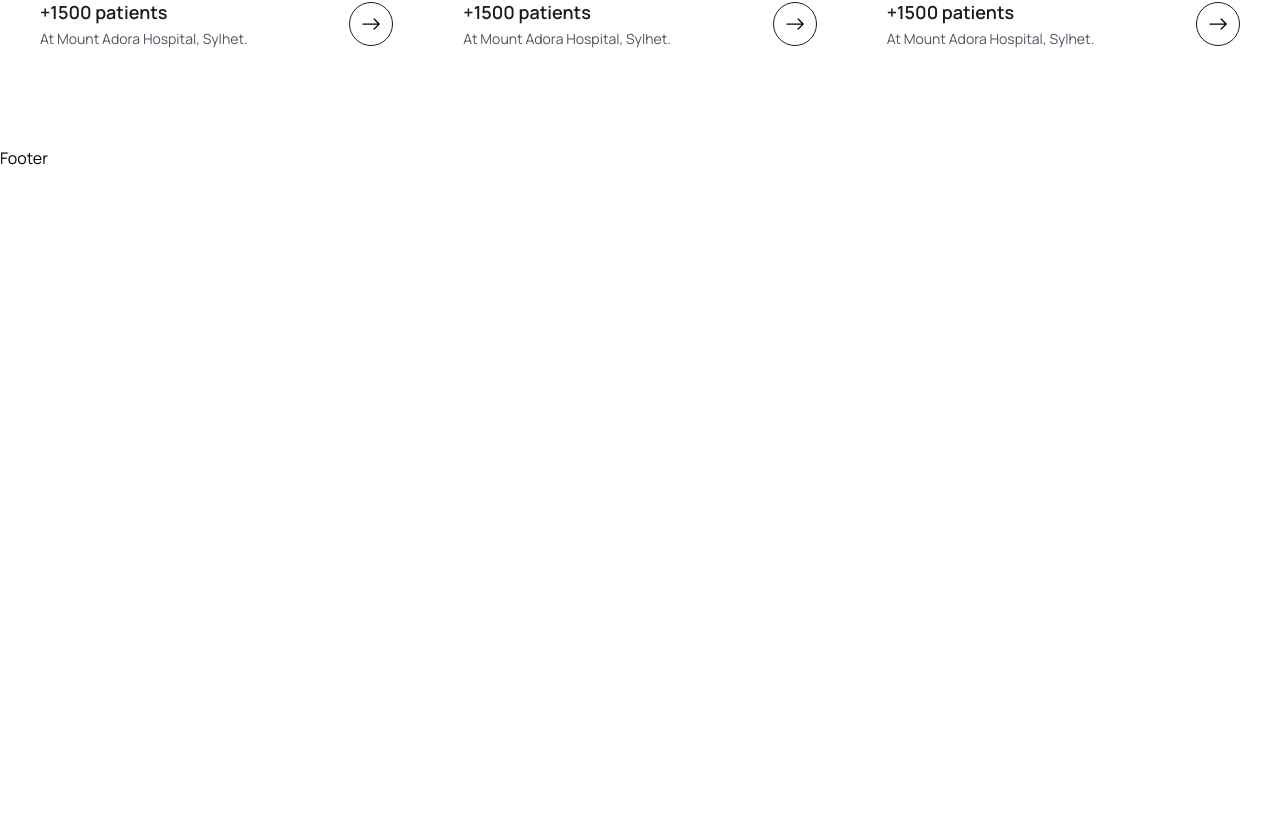
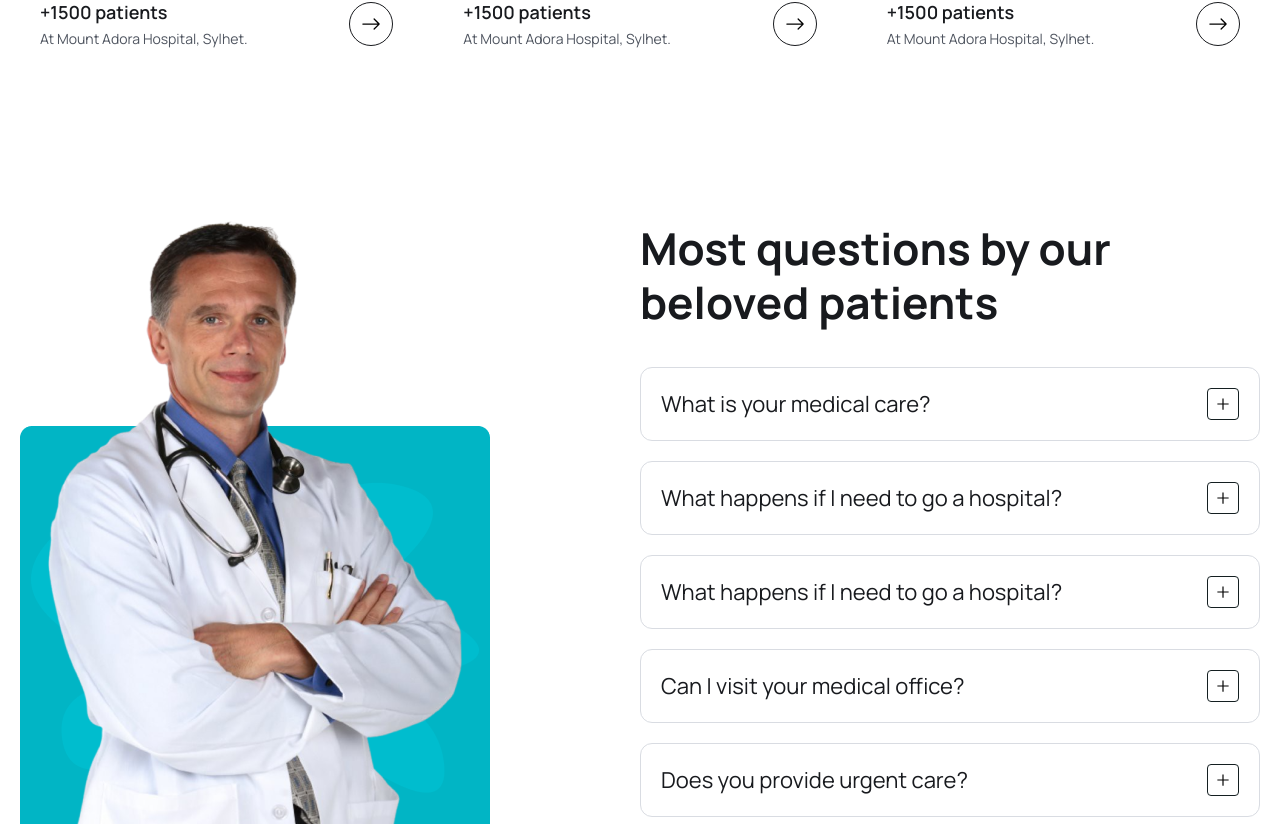
Before and after one commit to vishalkj2002/MediConnect, a React (Vite) app in the folder Frontend/: page / in a window 1280 px wide. Shown: the part 4616-5440 px from the top of the page. Before the commit the page ends 4786 px from the top, so only its background shows below. Built offline with nearby package versions, Linux system fonts and the light colour scheme.

Commit message:
Added faq section

```diff
--- /dev/null
+++ b/Frontend/src/components/Faq/FaqItem.jsx
@@ -0,0 +1,24 @@
+import { useState } from 'react';
+import {AiOutlineMinus, AiOutlinePlus} from 'react-icons/ai';
+
+const FaqItem = ({item}) => {
+  const [isOpen, setIsOpen] = useState(false);
+  const toggleAccordion = () => {
+    setIsOpen(!isOpen);
+  };
+
+  return (
+    <div className='p-3 lg:p-5 rounded-[12px] border border-solid border-[#D9DCE2] mb-5 cursor-pointer'>
+      <div className='flex items-center justify-between gap-5' onClick={toggleAccordion}>
+        <h4 className='text-[16px] leading-7 lg:text-[22px] lg:leading-8 text-headingColor'>{item.question}</h4>
+        <div className={`${isOpen && "bg-primaryColor text-white border-none"} w-7 h-7 lg:w-8 lg:h-8 border border-solid border-[#141F21] rounded flex items-center justify-center`}>{isOpen ? <AiOutlineMinus/> : <AiOutlinePlus/>}</div>
+      </div>
+
+      {isOpen && <div className='mt-4'>
+        <p className='text-[14px] leading-6 lg:text-[16px] lg:leading-7 font-[400] text-textColor'>{item.content}</p>
+        </div>}
+    </div>
+  )
+}
+
+export default FaqItem
--- /dev/null
+++ b/Frontend/src/components/Faq/FaqList.jsx
@@ -0,0 +1,13 @@
+import React from 'react';
+import { faqs } from './../../assets/data/faqs';
+import FaqItem from './FaqItem';
+
+const FaqList = () => {
+  return (
+    <ul className='mt-[38px]'>
+      {faqs.map((item, index) => <FaqItem item={item} key={index}/>)}
+    </ul>
+  )
+}
+
+export default FaqList
--- a/Frontend/src/pages/Home.jsx
+++ b/Frontend/src/pages/Home.jsx
@@ -6,6 +6,7 @@
 import icon02 from '../assets/images/icon02.png';
 import icon03 from '../assets/images/icon03.png';
 import featureImg from '../assets/images/feature-img.png';
+import faqImg from '../assets/images/faq-img.png';
 import videoIcon from '../assets/images/video-icon.png';
 import avatarIcon from '../assets/images/avatar-icon.png';
 import { Link } from 'react-router-dom';
@@ -13,6 +14,7 @@
 import About from '../components/About/About'
 import ServiceList from '../components/Services/ServiceList';
 import DoctorList from '../components/Doctors/DoctorList';
+import FaqList from '../components/Faq/FaqList';
 
 const Home = () => {
   return (
@@ -177,6 +179,19 @@
           <DoctorList/>
         </div>
       </section>
+
+      <section>
+        <div className="container">
+          <div className='flex justify-between gap-[50px] lg:gap-0'>
+            <div className='w-1/2 hidden md:block'><img src={faqImg} alt="" /></div>
+
+            <div className='w-full md:w-1/2'>
+              <h2 className='heading'>Most questions by our beloved patients</h2>
+              <FaqList/>
+            </div>
+          </div>
+        </div>
+      </section>
     </>
   )
 }
```
